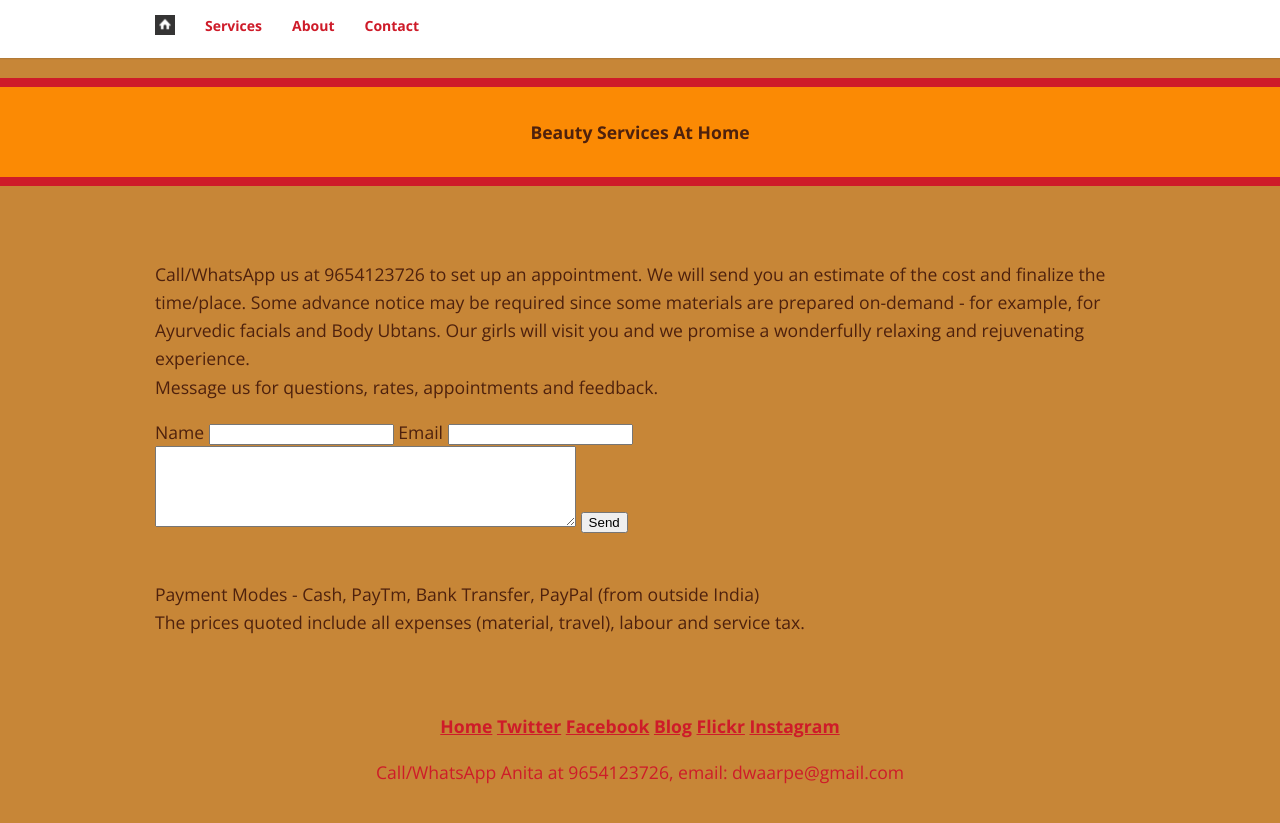
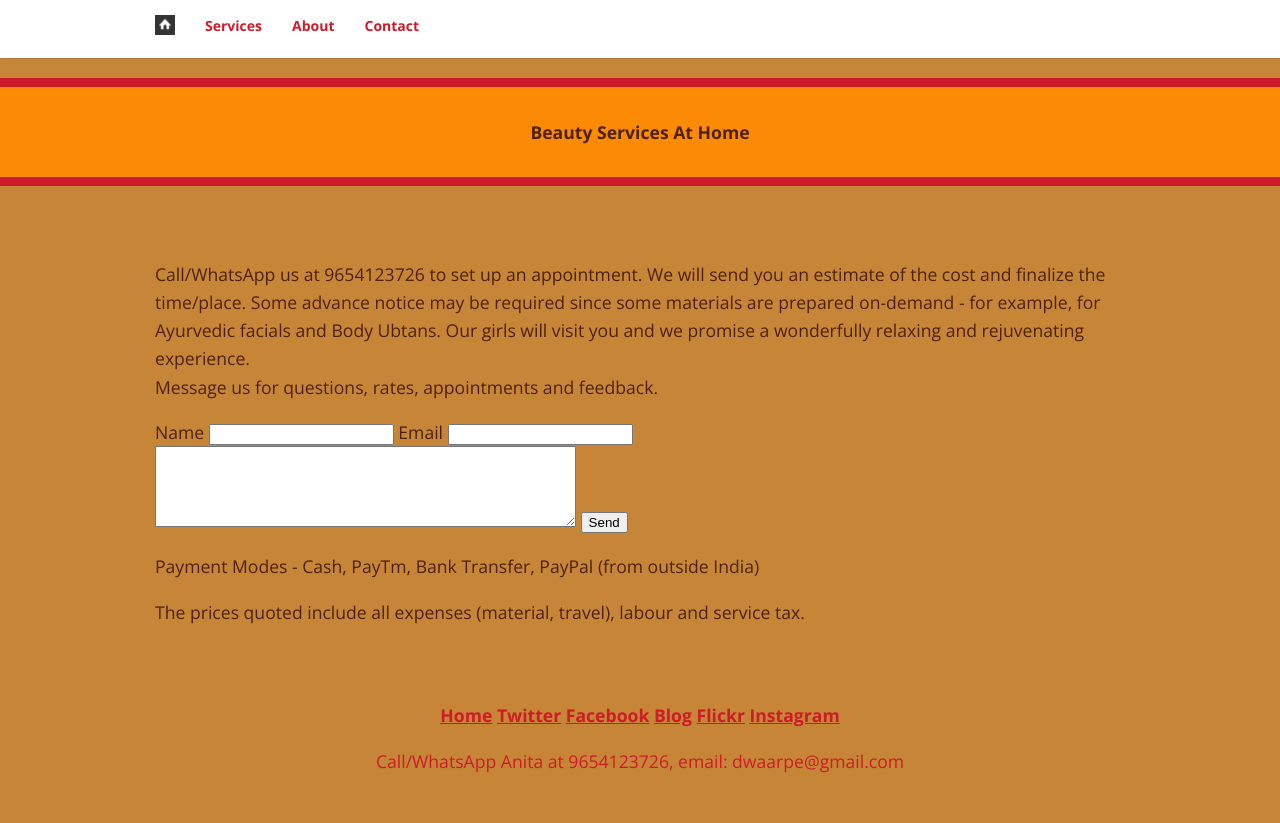
Before and after one commit to dwaarpe/dwaarpe.github.io, a Jekyll site: the page built from _pages/12_contact.md, in a window 1280 px wide. Shown: the top 823 px of the page. Built offline with Jekyll 4.4.1, drawn with Linux system fonts in a browser that asks for light colours; some web fonts are replaced.

Commit message:
small fixes

```diff
--- a/_pages/12_contact.md
+++ b/_pages/12_contact.md
@@ -13,5 +13,5 @@ permalink: /contactUs/
     <input type="hidden" name="_next" value="/thanks/">
     <input type="submit" value="Send">
 </form>
-<br>Payment Modes - Cash, PayTm, Bank Transfer, PayPal (from outside India)
-<br>The prices quoted include all expenses (material, travel), labour and service tax.
+<p>Payment Modes - Cash, PayTm, Bank Transfer, PayPal (from outside India)</p>
+<p>The prices quoted include all expenses (material, travel), labour and service tax.</p>
```
